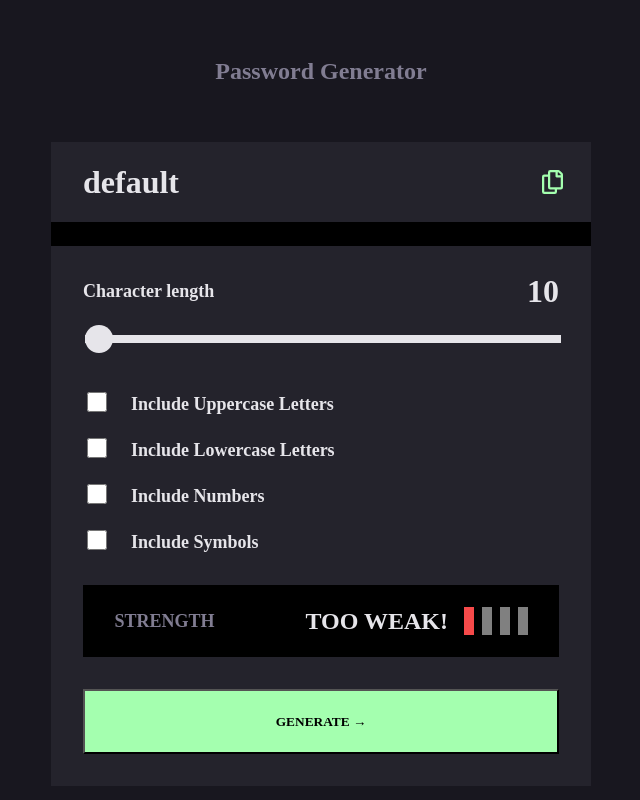
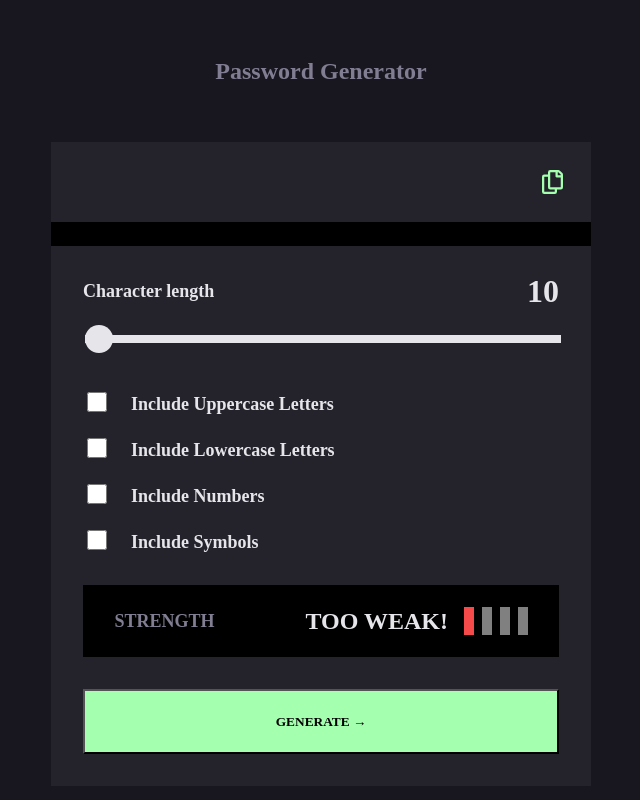
Before and after one commit to kaiuliia/password-generator, a React (Create React App) app: page / in a window 1280 px wide. Shown: the whole page, without its empty margins (319-959 px from the left). Built offline with nearby package versions, Linux system fonts and the light colour scheme.

Commit message:
copied works

```diff
--- a/src/Components/settings/settingSlice.js
+++ b/src/Components/settings/settingSlice.js
@@ -1,7 +1,7 @@
 import { useEffect } from "react";
 
 const passwordState = {
-  password: "default",
+  password: "",
   incUpper: false,
   incLow: false,
   incSymb: false,
```
